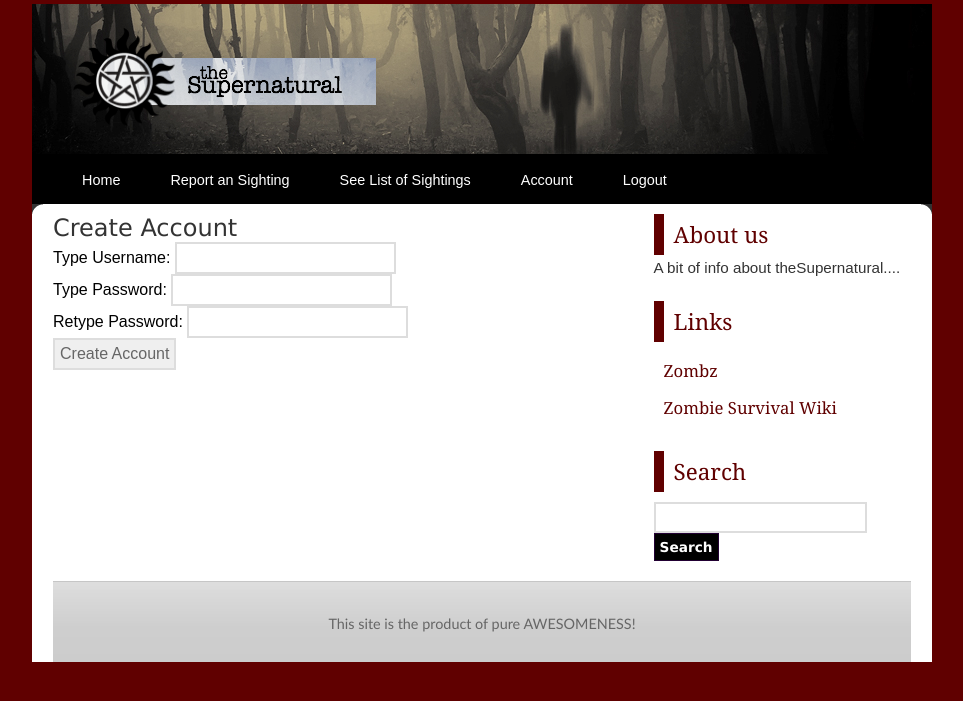
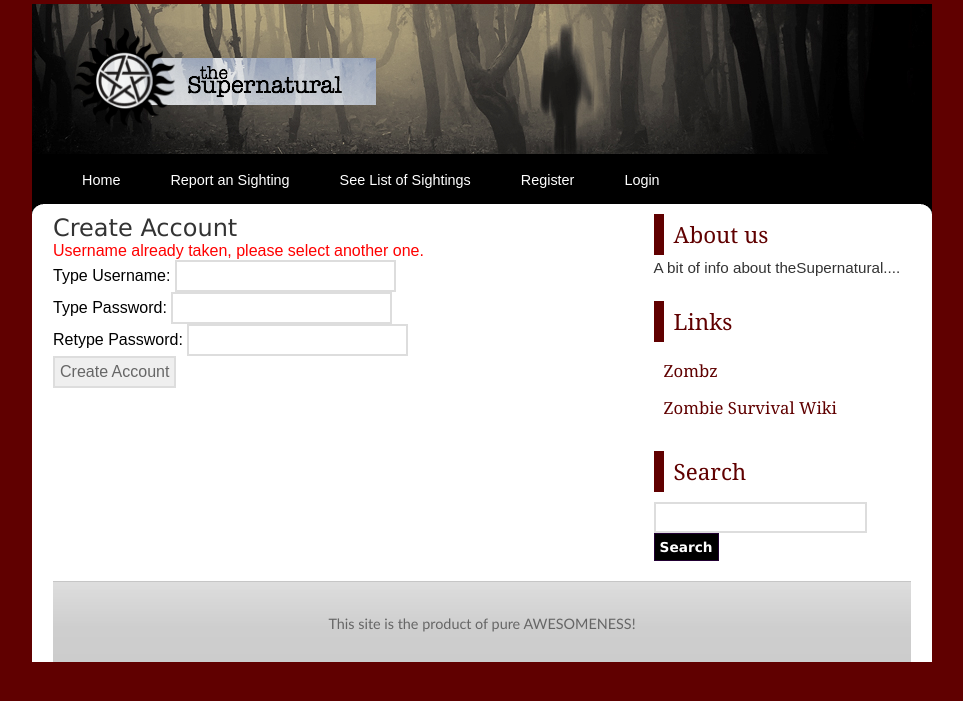
Before and after one commit to Cardio/theSupernatural, a PHP site: page /register.php?error=nameTaken in a window 1280 px wide. Shown: the top 701 px of the page, without its empty margins (158-1121 px from the left). Run offline with PHP 8.4, Linux system fonts and the light colour scheme; the visitor is signed in with stand-in values (Sample User, id 1); data comes from the database, SQL or seed files in the repository.

Commit message:
Minor update-DW

```diff
--- a/cookie.php
+++ b/cookie.php
@@ -2,9 +2,9 @@
 
 include('db_connect.php');
 
-if(isset($_COOKIE['id']))
+if(isset($_COOKIE['pw']))
 {
-$query="select * from users WHERE id='$_COOKIE[id]' ";
+$query="select * from users WHERE password='$_COOKIE[pw]' ";
 $result=mysqli_query($db, $query)
 or die("Error Querying Database");
 while($row = mysqli_fetch_array($result))
--- a/logout.php
+++ b/logout.php
@@ -1,6 +1,6 @@
 <?php
 	session_start();
 	session_destroy();
-	setcookie('id', '', time()-3600);
+	setcookie('pw', '', time()-3600);
 	header('Location: index.php');
 	?>
--- a/register.php
+++ b/register.php
@@ -20,6 +20,15 @@ include('header.php');
 					<!-- CONTENT -->
 
   <h3>Create Account</h3>
+  <?php
+  if($_GET['error']=='nameTaken') {
+  	echo "<div class=\"error\" >Username already taken, please select another one.</div>";
+  } else {
+  	if($_GET['error']=='wrongPass') {
+  		echo "<div class=\"error\" >The passwords you entered did not match.</div>";
+  	}
+  }
+  ?>
   <form method="post" action="registerController.php">
 
     <label for="username">Type Username:</label>
--- a/styles.css
+++ b/styles.css
@@ -18,6 +18,10 @@ div#wrap {
 	padding:0 10px;
 }
 
+/* errer messages */
+div.error {
+	color:red;
+}
 
 /* header & nav */
 div.banner {
@@ -181,11 +185,11 @@ a:hover {
 /* centeral page */
 div.pagewrapper {
 	margin:0 auto;
-	background:#ffffff url('images/content-bg-right.png') no-repeat scroll top right;
+	background:#ffffff url('images/content-bg-right2.png') no-repeat scroll top right;
 
 }
 div.innerpagewrapper {
-	background:#ffffff url('images/content-bg-left.png') no-repeat scroll top left;
+	background:#ffffff url('images/content-bg-left2.png') no-repeat scroll top left;
 	margin:0 11px 0 0;
 }
 div.page {
--- a/supernatural.sql
+++ b/supernatural.sql
@@ -39,7 +39,5 @@ CREATE TABLE IF NOT EXISTS `users` (
 -- Dumping data for table `users`
 --
 
-INSERT INTO `users` (`id`, `username`, `password`, `zipcode`) VALUES
-(1, 'raz', 'p00d13', 88005),
-(2, 'ann', 'changeme', 22401),
-(3, 'lazy', 'qwerty', 22401);
+INSERT INTO `users` (`id`, `username`, `password`) VALUES
+(1, 'taco', '9dc4319c27f6479adc842ebef4a324a40759b95c');
```
Also changed, not shown: loginController.php (+5 -4 lines), registerController.php (+12 -6 lines), images/content-bg-left2.png (added), images/content-bg-right2.png (added).
